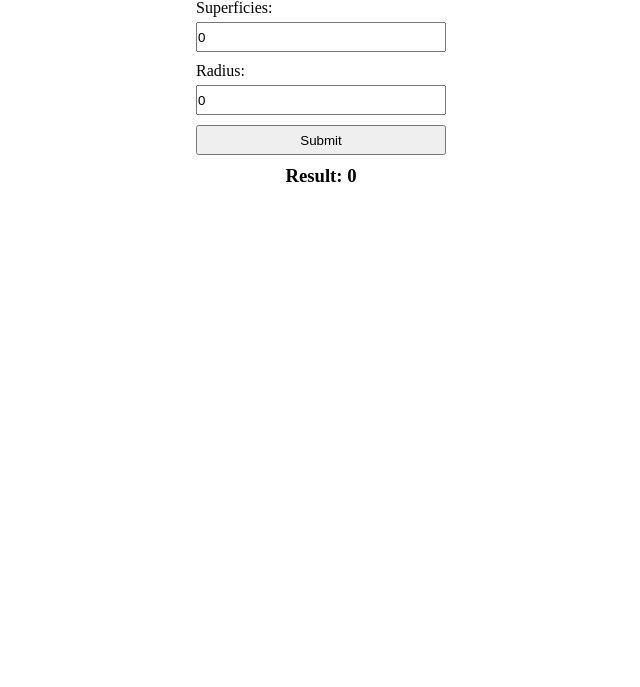
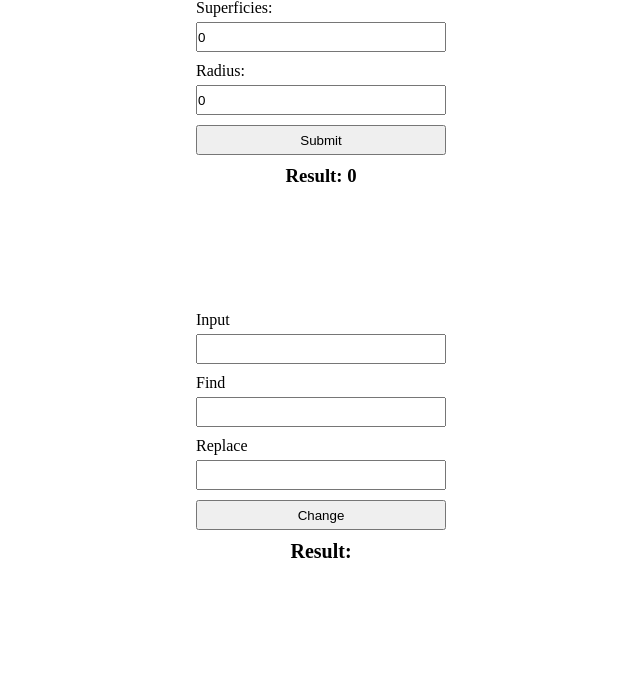
Before and after one commit to thanhnguyen662/learn-php, a PHP site: page / in a window 1280 px wide. Shown: the part 538-1225 px from the top of the page, without its empty margins (319-959 px from the left). Before the commit the page ends 720 px from the top, so only its background shows below. Run offline with PHP 8.4, Linux system fonts and the light colour scheme.

Commit message:
feat: 🎸 implement ex3

```diff
--- /dev/null
+++ b/ex3/replaceTextForm.php
@@ -0,0 +1,24 @@
+<?php
+include 'replaceText.php';
+?>
+
+<div class="ex3-container">
+   <form method='post' class="changeTextForm ">
+      <label class="changeTextForm--label">Input</label>
+      <input type="text" name="inputText" class="changeTextForm--item">
+
+      <label class="changeTextForm--label">Find</label>
+      <input type="text" name="findText" class="changeTextForm--item">
+
+      <label class="changeTextForm--label">Replace</label>
+      <input type="text" name="replaceText" class="changeTextForm--item">
+
+      <button type="submit" name="submitReplaceText" class="changeTextForm--button">
+         Change
+      </button>
+   </form>
+
+   <?php
+   echo "<h3 class='changeTextForm--result'>Result: $textResult</h3>"
+   ?>
+</div>
--- /dev/null
+++ b/ex3/style.css
@@ -0,0 +1,41 @@
+* {
+   margin: 0 0 0 0;
+   padding: 0 0 0 0;
+   /* overflow-x: hidden; */
+}
+
+.ex3-container {
+   display: flex;
+   width: 100%;
+   height: 500px;
+   justify-content: center;
+   align-items: center;
+   flex-direction: column;
+}
+
+.changeTextForm {
+   display: flex;
+   flex-direction: column;
+}
+
+.changeTextForm input {
+   width: 250px;
+}
+
+.changeTextForm--item {
+   margin-bottom: 10px;
+   height: 30px;
+}
+
+.changeTextForm--label {
+   margin-bottom: 5px;
+}
+
+.changeTextForm--button {
+   height: 30px;
+}
+
+.changeTextForm--result {
+   font-size: 20px;
+   margin-top: 10px;
+}
--- a/index.php
+++ b/index.php
@@ -3,6 +3,7 @@
 <head>
    <link rel="stylesheet" href="./ex1/style.css">
    <link rel="stylesheet" href="./ex2/circle.css">
+   <link rel="stylesheet" href="./ex3/style.css">
 </head>
 
 <body>
@@ -13,6 +14,9 @@
       <?php
       require './ex2/circleForm.php';
       ?>
+      <?php
+      require './ex3/replaceTextForm.php';
+      ?>
    </div>
 </body>
 
```
Also changed, not shown: ex3/replaceText.php (added, +44 -0 lines).
